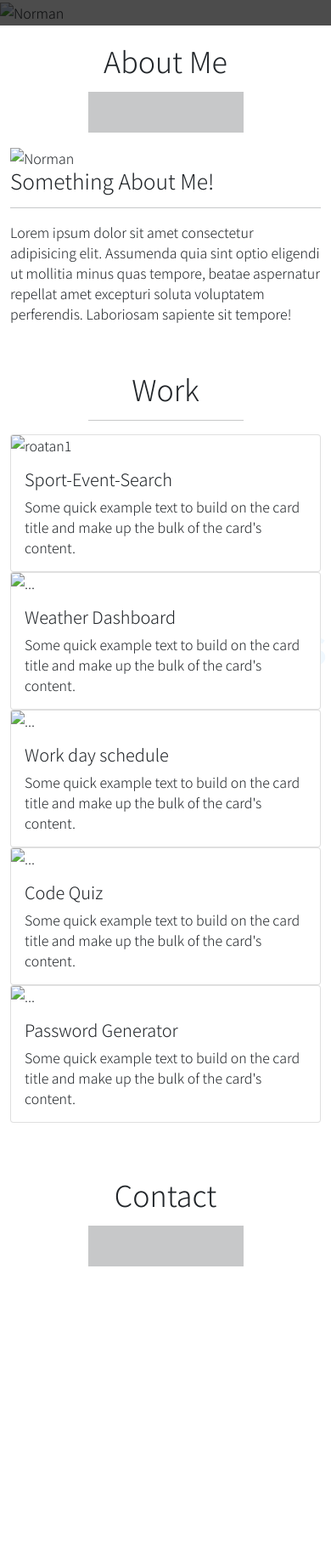
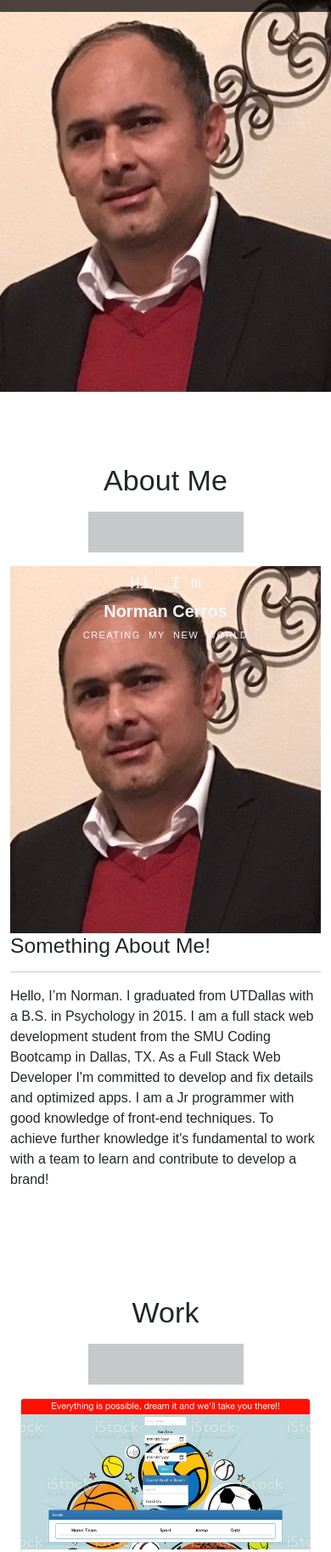
Before and after one commit to ncerros/portfolio-nc, a plain HTML site: page index.html in a window 390 px wide. Shown: the top 1826 px of the page at 85% size. Before the commit the page ends 1538 px from the top, so only its background shows below. Drawn offline with nearby package versions, Linux system fonts and the light colour scheme; files that its build step writes are made by us from their sources.

Commit message:
modified readme, css, and html

```diff
--- a/assets/css/style.css
+++ b/assets/css/style.css
@@ -5,6 +5,12 @@ body {
   font-family: 'Noto Sans TC', sans-serif;
   overflow-x:  hidden;
 
+}
+
+.offset:before {
+  content: "";
+  display: block;
+  height: 60px;
 }
 .navbar {
   font-size: 15px;
@@ -50,3 +56,43 @@ body {
   font-size: 16px;
   color: aliceblue;
 }
+
+/* ------------Media Q---- */
+@media screen and (max-width:767px) {
+  .navbar {
+      padding: 10px;
+
+  }
+  .pic-content h5 {
+      font-size: 25px;
+
+  }
+  .pic-content h1 {
+      font-size: 25px;
+
+  }
+  .pic-content p {
+      font-size: 14px;
+  }
+
+}
+
+@media screen and (max-width:479px) {
+  .navbar {
+      padding: 7px;
+
+  }
+  .pic-content h5 {
+      font-size: 20px;
+
+  }
+  .pic-content h1 {
+      font-size: 20px;
+
+  }
+  .pic-content p {
+      font-size: 11px;
+
+  }
+
+}
--- a/index.html
+++ b/index.html
@@ -4,32 +4,32 @@
 <head>
     <meta charset="UTF-8">
     <meta name="viewport" content="width=device-width, initial-scale=1.0">
-    <link rel="preconnect" href="https://fonts.gstatic.com">
-    <link href="https://fonts.googleapis.com/css2?family=Noto+Sans+TC:wght@300&display=swap" rel="stylesheet">
+    <link rel="stylesheet" href="https://pro.fontawesome.com/releases/v5.10.0/css/all.css"
+        integrity="sha384-AYmEC3Yw5cVb3ZcuHtOA93w35dYTsvhLPVnYs9eStHfGJvOvKxVfELGroGkvsg+p" crossorigin="anonymous" />
     <link href="https://cdn.jsdelivr.net/npm/bootstrap@5.0.0-beta3/dist/css/bootstrap.min.css" rel="stylesheet"
         integrity="sha384-eOJMYsd53ii+scO/bJGFsiCZc+5NDVN2yr8+0RDqr0Ql0h+rP48ckxlpbzKgwra6" crossorigin="anonymous">
-    <link rel="stylesheet" href="style.css">
+    <link rel="stylesheet" href="./assets/css/style.css">
     <title>Norman Cerros</title>
 </head>
 
-<body>
+<body data-spy="scroll" data-target="#navbarResponsive">
     <!-----------------Navbar-->
     <div class="" id="home">
         <nav class="navbar navbar-expand-lg navbar-dark bg-dark fixed-top">
             <div class="container-fluid">
-                <div class="collapse navbar-collapse" id="navbarTogglerDemo02">
+                <div class="collapse navbar-collapse" id="navbarResponsive">
                     <ul class="navbar-nav mx-auto">
-                        <li class="nav-item active">
-                            <a class="nav-link" href="#">Home</a>
+                        <li class="nav-item">
+                            <a class="nav-link" href="#home">Home</a>
                         </li>
                         <li class="nav-item">
-                            <a class="nav-link" href="#">About me</a>
+                            <a class="nav-link" href="#about">About me</a>
                         </li>
                         <li class="nav-item">
-                            <a class="nav-link" href="#">Work</a>
+                            <a class="nav-link" href="#work">Work</a>
                         </li>
                         <li class="nav-item">
-                            <a class="nav-link" href="#">Contact</a>
+                            <a class="nav-link" href="#contact">Contact</a>
                         </li>
 
                     </ul>
@@ -38,7 +38,7 @@
         </nav>
         <!----------Home Page---------->
         <div class="front-page">
-            <img src="./images/Norman.jpeg" alt="Norman" class="img-fluid" height="700px" width="100%">
+            <img src="./assets/images/Norman.jpeg" alt="Norman" class="img-fluid" height="700px" width="100%">
         </div>
         <div class="pic-content text-center">
             <h5>Hi, I'm</h5>
@@ -49,85 +49,85 @@
     </div>
 
     <!------------------About Me Page------------------->
-    <div id="about" class="container mt-4 pb-4">
+    <div id="about" class="offset container mt-4 pb-4">
         <div class="about-text text-center">
             <h3 class="display-4 font-weight-bold">About Me</h3>
             <hr class="w-50 mx-auto pb-5">
         </div>
         <div class="row">
             <div class="col-lg-6 col-md-6 col-12">
-                <img src="./images/Norman.jpeg" alt="Norman" class="img-fluid" width="100%" height="40%">
+                <img src="./assets/images/Norman.jpeg" alt="Norman" class="img-fluid" width="100%" height="40%">
             </div>
             <div class="col-lg-6 col-md-6 col-12">
                 <h2>Something About Me!</h2>
                 <hr>
-                <P>Lorem ipsum dolor sit amet consectetur adipisicing
-                    elit. Assumenda quia sint optio eligendi ut mollitia
-                    minus quas tempore, beatae aspernatur repellat amet
-                    excepturi soluta voluptatem perferendis. Laboriosam
-                    sapiente sit tempore!</P>
+                <P>Hello, I’m Norman. I graduated from UTDallas with a B.S. in Psychology in 2015. I am a full stack web
+                    development student from the SMU Coding Bootcamp in Dallas, TX. As a Full Stack Web Developer I'm
+                    committed to develop and fix details and optimized apps. I am a Jr programmer with good knowledge of
+                    front-end techniques. To achieve further knowledge it's fundamental to
+                    work with a team to learn and contribute to develop a brand!</P>
             </div>
         </div>
     </div>
     <!----------------------Work Page------------------->
-    <div id="work" class="container mt-3 pb-5">
+    <div id="work" class="offset container mt-4 pb-4">
         <div class="work-text text-center">
             <h3 class="display-4 font-weight-bold">Work</h3>
-            <hr class="w-50 mx-auto pb-7">
+            <hr class="w-50 mx-auto pb-5">
         </div>
 
-        <div class="row">
-            <div class="col-lg-4 col-md-6 col-12">
+        <div class="row mx-auto">
+            <div class="col-lg-4 col-md-6 col-12 pb-5">
                 <div class="card">
-                    <img src="./images/Sports-Event-Search.png" class="card-img-top" alt="roatan1">
+                    <img src="./assets/images/Sports-Event-Search.png" class="card-img-top" alt="roatan1">
                     <div class="card-body">
                         <h5 class="card-title">Sport-Event-Search</h5>
-                        <p class="card-text">Some quick example text to build on the card title and make up the bulk of
+                        <p class="card-text">Some quick example text to build on the card title and
+                            make up the bulk of
                             the card's content.</p>
                     </div>
                 </div>
             </div>
 
-            <div class="col-lg-4 col-md-6 col-12">
+            <div class="col-lg-4 col-md-6 col-12 pb-5">
                 <div class="card">
-                    <img src="./images/Weather-Dashboard.png" class="card-img-top" alt="...">
+                    <img src="./assets/images/Weather-Dashboard.png" class="card-img-top" alt="...">
                     <div class="card-body">
                         <h5 class="card-title">Weather Dashboard</h5>
-                        <p class="card-text">Some quick example text to build on the card title and make up the bulk of
-                            the card's content.</p>
+                        <p class="card-text">This app provides the user the ability to find current and
+                            weather conditions</p>
                     </div>
                 </div>
             </div>
 
-            <div class="col-lg-4 col-md-6 col-12">
+            <div class="col-lg-4 col-md-6 col-12 pb-5">
         <div class="card">
-                    <img src="./images/Workdayschedule.png" class="card-img-top" alt="...">
+            <img src="./assets/images/Workdayschedule.png" class="card-img-top" alt="...">
             <div class="card-body">
                 <h5 class="card-title">Work day schedule</h5>
-                        <p class="card-text">Some quick example text to build on the card title and make up the bulk of
-                            the card's content.</p>
+                <p class="card-text">Thisplanner provides an easy way to add and organize
+                    a busy daily schedule</p>
             </div>
         </div>
     </div>
 
-            <div class="col-lg-4 col-md-6 col-12">
+            <div class="col-lg-4 col-md-6 col-12 pb-5">
                 <div class="card">
-                    <img src="./images/codequiz.png" class="card-img-top" alt="...">
+                    <img src="./assets/images/codequiz.png" class="card-img-top" alt="...">
                     <div class="card-body">
                         <h5 class="card-title">Code Quiz</h5>
-                        <p class="card-text">Some quick example text to build on the card title and make up the bulk of
-                            the card's content.</p>
+                        <p class="card-text">The quiz will generate questions when the user click
+                            the Start Quiz button.</p>
                     </div>
                 </div>
             </div>
 
-            <div class="col-lg-4 col-md-6 col-12">
+            <div class="col-lg-4 col-md-6 col-12 pb-5">
                 <div class="card">
-                    <img src="./images/Password Generator.png" class="card-img-top" alt="...">
+                    <img src="./assets/images/Password Generator.png" class="card-img-top" alt="...">
                     <div class="card-body">
                         <h5 class="card-title">Password Generator</h5>
-                        <p class="card-text">Some quick example text to build on the card title and make up the bulk of
-                            the card's content.</p>
+                        <p class="card-text">The user can randomly generate a password when prompted</p>
                     </div>
                 </div>
             </div>
@@ -135,46 +135,84 @@
 
     </div>
 
+
     <!--------------------Contact Page-------------------------->
-    <div id="contact" class="container mt-3 mb-5">
+    <div id="contact" class="offset container mt-3 mb-5">
         <div class="contact-text text-center">
             <h3 class="display-4 font-weight-bold">Contact</h3>
             <hr class="w-50 mx-auto pb-5">
 
             <!--------------------- Footer ----------------------->
             <div class="container-fluid">
-                <!-- Footer -->
+            <footer class="page-footer font-small mdb-color lighten-3 pt-4">
+                <footer class="bg-dark text-center text-white">
+                    <!-- Grid container -->
+                    <div class="container p-4">
+                      <!-- Section: Social media -->
+                      <section class="mb-4">
+                        <!-- Github -->
+                        <a class="btn btn-outline-light btn-floating m-1" href="#!" role="button"
+                          ><i class="fab fa-github"></i
+                        ></a>
+                        <!-- Instagram -->
+                        <a class="btn btn-outline-light btn-floating m-1" href="#!" role="button"
+                          ><i class="fab fa-instagram"></i
+                        ></a>
+                      </section>
+                      <!-- Section: Social media -->
+                <!-- Footer Links -->
+                <div class="container text-center text-md-left">
 
+                    <!-- Grid row -->
+                    <div class="row">
 
+                        <hr class="clearfix w-100 d-md-none">
 
+                        <!-- Grid column -->
+                        <div class="col-md-4 col-lg-3 mx-auto my-md-4 my-0 mt-4 mb-1">
 
+                            <!-- Contact details -->
+                            <h5 class="font-weight-bold text-uppercase mb-4">Address</h5>
 
+                            <ul class="list-unstyled">
+                                <li>
+                                    <p>
+                                        <i class="fas fa-home mr-3"></i> El Paso, TX 79912, US
+                                    </p>
+                                </li>
+                                <li>
+                                    <p>
+                                        <i class="fas fa-envelope mr-3"></i> n_cerros@hotmail.com
+                                    </p>
+                                </li>
+                                <li>
+                                    <p>
+                                        <i class="fas fa-phone mr-3"></i> + 01 234 567 88
+                                    </p>
+                                </li>
 
+                            </ul>
 
+                        </div>
+
+                        </div>
+
+                    </div>
+
+                </div>
+
+                <!-- Copyright -->
+                <div class="footer-copyright text-center py-3">© 2020 Copyright:
+                    <a href="https://mdbootstrap.com/">Norman Cerros</a>
+                </div>
+
+            </footer>
 
         </div>
 
 
-
-
-
-
-
-
-
-
-
-
-
-
-
-
-
-
-
-            <script src="https://cdnjs.cloudflare.com/ajax/libs/jquery/3.6.0/jquery.min.js"
-                integrity="sha512-894YE6QWD5I59HgZOGReFYm4dnWc1Qt5NtvYSaNcOP+u1T9qYdvdihz0PPSiiqn/+/3e7Jo4EaG7TubfWGUrMQ=="
-                crossorigin="anonymous"></script>
+            <script src="https://code.jquery.com/jquery-3.6.0.min.js"
+                integrity="sha256-/xUj+3OJU5yExlq6GSYGSHk7tPXikynS7ogEvDej/m4=" crossorigin="anonymous"></script>
             <script src="https://cdn.jsdelivr.net/npm/bootstrap@5.0.0-beta3/dist/js/bootstrap.bundle.min.js"
                 integrity="sha384-JEW9xMcG8R+pH31jmWH6WWP0WintQrMb4s7ZOdauHnUtxwoG2vI5DkLtS3qm9Ekf"
                 crossorigin="anonymous"></script>
```
Also changed, not shown: assets/images/Password Generator.png (added), assets/images/Sports-Event-Search.png (added), assets/images/Weather-Dashboard.png (added), assets/images/Workdayschedule.png (added), assets/images/codequiz.png (added), 1 other file. Lines whose indentation alone changed are shown as unchanged.
